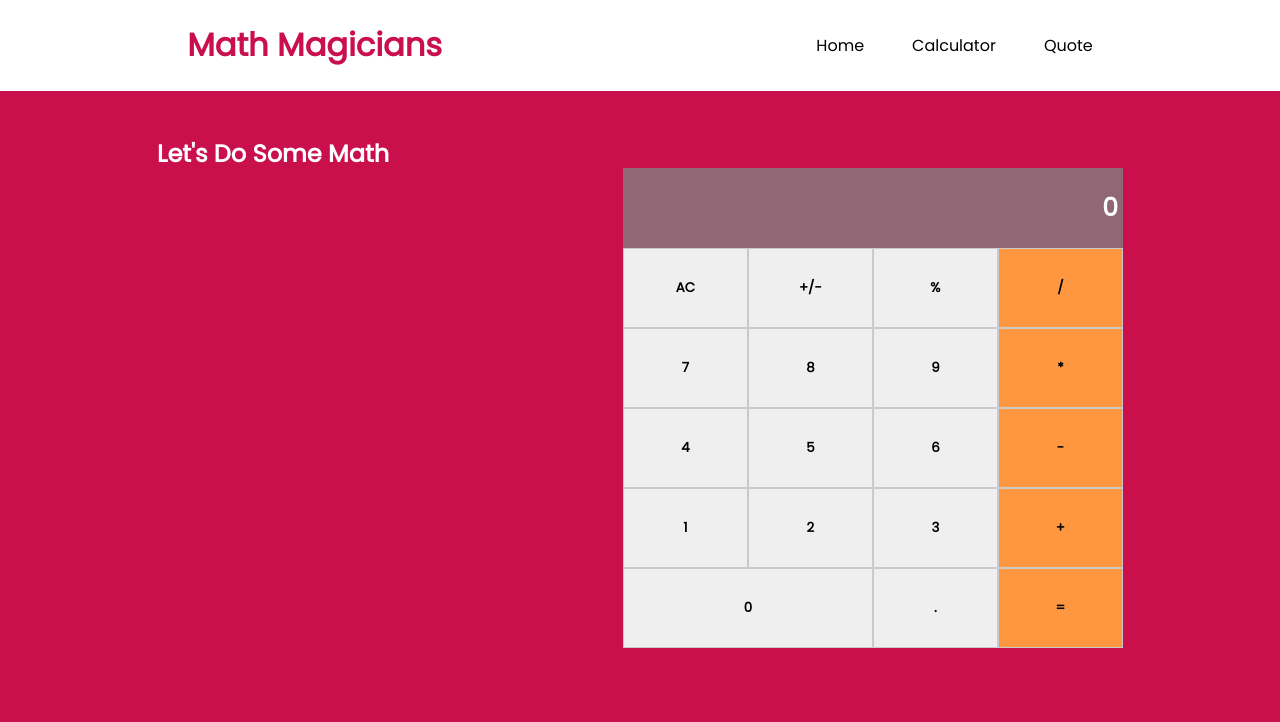
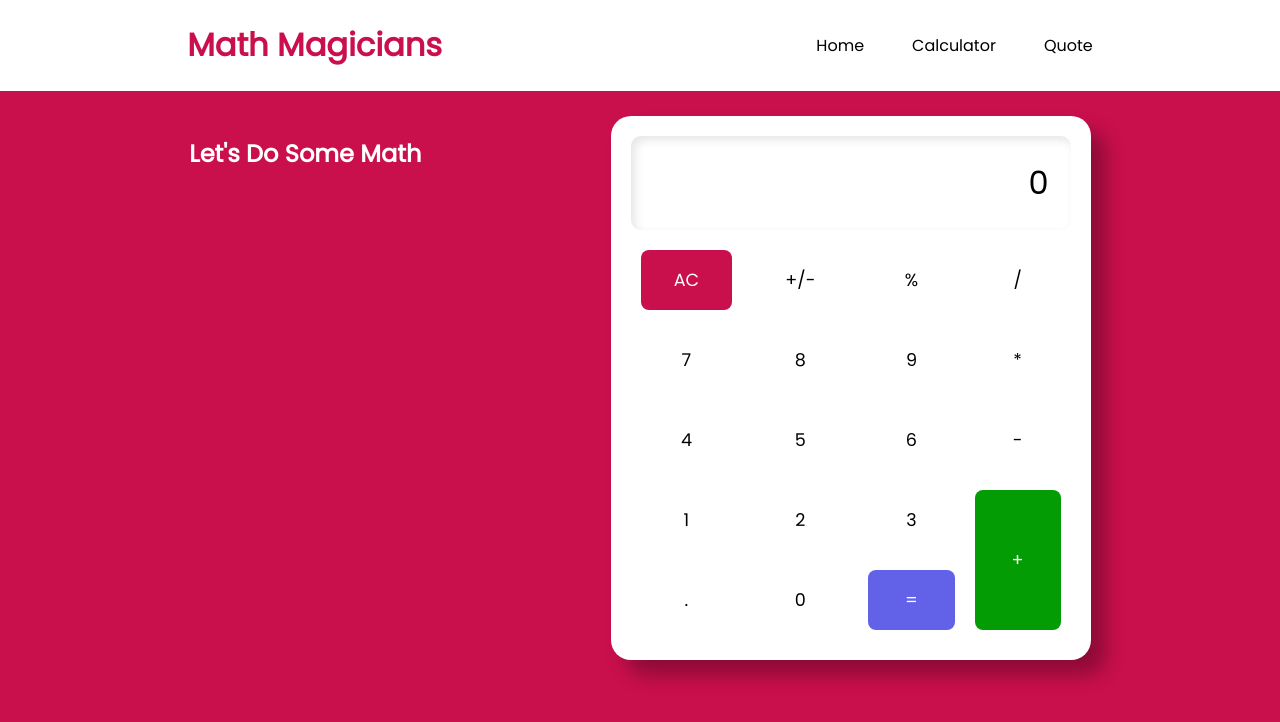
Before and after one commit to jonathanmunamire/Math-Magician, a React (Create React App) app: page /calculator in a window 1280 px wide. Shown: the top 722 px of the page. Built offline with nearby package versions, Linux system fonts and the light colour scheme.

Commit message:
Style Calculator

```diff
--- a/src/components/calculator.css
+++ b/src/components/calculator.css
@@ -1,3 +1,5 @@
+@import url('https://fonts.googleapis.com/css2?family=Poppins:ital,wght@0,400;1,300&display=swap');
+
 .calculator_page {
   display: flex;
   justify-content: space-evenly;
@@ -5,41 +7,79 @@
   color: #fff;
   min-height: 85vh;
   padding: 2% 10% 2% 10%;
+  display: flex;
+  justify-content: space-evenly;
+  background-color: rgb(202, 15, 77);
+  color: #fff;
+  min-height: 85vh;
+  padding: 2% 0% 2% 0%;
+}
+
+.calculator {
+  background-color: #fff;
+  color: black;
+  position: relative;
+  width: 440px;
+  height: 100%;
+  padding: 20px;
+  border-radius: 20px;
+  box-shadow: 15px 15px 20px rgba(0,0,0,0.3);
 }
 
 .parent {
+  position: relative;
   display: grid;
-  grid-template-columns: repeat(4, 1fr);
-  grid-auto-rows: 80px;
-  width: 500px;
-  margin-left: 20%;
-  margin-top: 5%;
+}
+
+.output {
+  position: relative;
+  grid-column: span 4;
+  user-select: none;
+  overflow: none;
+  height: 50px;
+  text-align: end;
+  line-height: 50px;
+  box-shadow: inset 4px 4px 10px rgba(0,0,0,0.1);
+  border-radius: 10px;
+  margin-bottom: 10px;
+  padding: 5%;
+  font-size: 2rem;
+}
+
+button {
+  position: relative;
+  padding: 10px;
+  margin: 10px;
+  cursor: pointer;
+  min-width: 40px;
+  min-height: 60px;
+  display: flex;
+  justify-content: center;
+  align-items: center;
+  font-family: 'Poppins', sans-serif;
+  font-size: 1.1rem;
+  background-color: #fff;
+  border-radius: .5rem;
+  color: black;
   border: none;
 }
 
-.child {
-  border: 1px solid rgb(202, 202, 202);
-  font-family: 'Poppins', sans-serif;
-  font-weight: 700;
+button:active {
+  box-shadow: inset 2px 2px 6px rgba(0,0,0,0.1);
 }
 
-.output {
-  grid-column: 1/5;
-  padding-right: 1%;
-  display: grid;
-  align-items: center;
-  justify-content: end;
-  border: none;
-  font-size: 25px;
-  font-weight: 700;
+.plus {
+  grid-row: span 2;
+  background-color: rgb(4, 156, 4);
   color: #fff;
-  background-color: rgba(128, 128, 128, 0.781);
 }
 
-.zero {
-  grid-column: 1/3;
+.equal {
+  background-color: rgb(98, 98, 233);
+  color: #fff;
 }
 
-.orange {
-  background-color: rgb(255, 151, 65);
+.ac {
+  background-color: rgb(202, 15, 77);
+  color: #fff;
 }
--- a/src/components/calculator.js
+++ b/src/components/calculator.js
@@ -25,27 +25,29 @@ const Calculator = () => {
   return (
     <div className="calculator_page">
       <h2>Let&apos;s Do Some Math</h2>
+      <div className="calculator">
         <div className="parent">
           <div className="child output">{result || 0}</div>
-        <button onClick={AddToObject} type="button" className="child">AC</button>
+          <button onClick={AddToObject} type="button" className="child ac">AC</button>
           <button onClick={AddToObject} type="button" className="child">+/-</button>
           <button onClick={AddToObject} type="button" className="child">%</button>
-        <button onClick={AddToObject} type="button" className="child orange">/</button>
+          <button onClick={AddToObject} type="button" className="child">/</button>
           <button onClick={AddToObject} type="button" className="child">7</button>
           <button onClick={AddToObject} type="button" className="child">8</button>
           <button onClick={AddToObject} type="button" className="child">9</button>
-        <button onClick={AddToObject} type="button" className="child orange">*</button>
+          <button onClick={AddToObject} type="button" className="child">*</button>
           <button onClick={AddToObject} type="button" className="child">4</button>
           <button onClick={AddToObject} type="button" className="child">5</button>
           <button onClick={AddToObject} type="button" className="child">6</button>
-        <button onClick={AddToObject} type="button" className="child orange">-</button>
+          <button onClick={AddToObject} type="button" className="child">-</button>
           <button onClick={AddToObject} type="button" className="child">1</button>
           <button onClick={AddToObject} type="button" className="child">2</button>
           <button onClick={AddToObject} type="button" className="child">3</button>
-        <button onClick={AddToObject} type="button" className="child orange">+</button>
-        <button onClick={AddToObject} type="button" className="child zero">0</button>
+          <button onClick={AddToObject} type="button" className="child plus">+</button>
           <button onClick={AddToObject} type="button" className="child">.</button>
-        <button onClick={AddToObject} type="button" className="child orange">=</button>
+          <button onClick={AddToObject} type="button" className="child">0</button>
+          <button onClick={AddToObject} type="button" className="child equal">=</button>
+        </div>
       </div>
     </div>
   );
```
Lines whose indentation alone changed are shown as unchanged.
